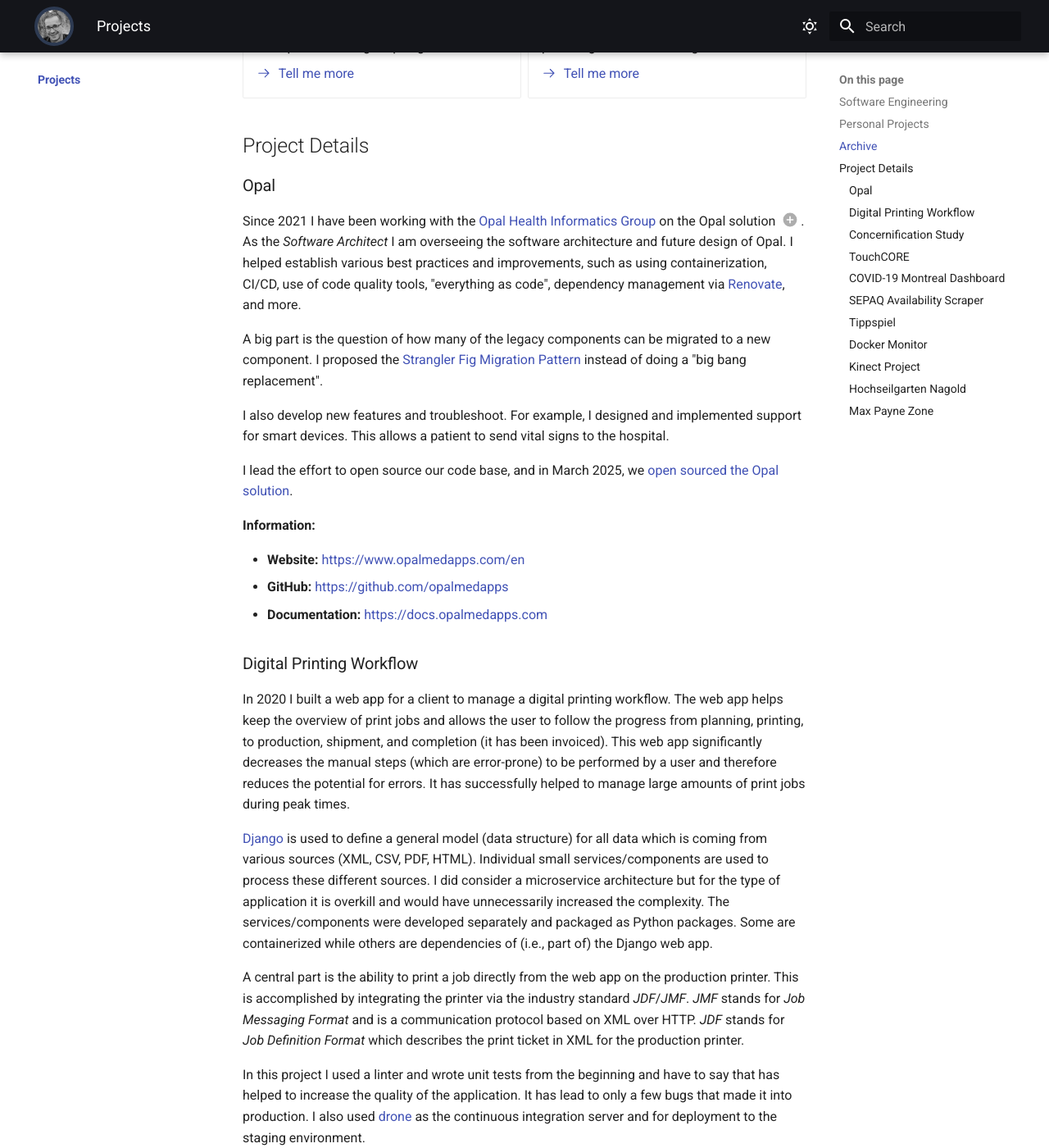
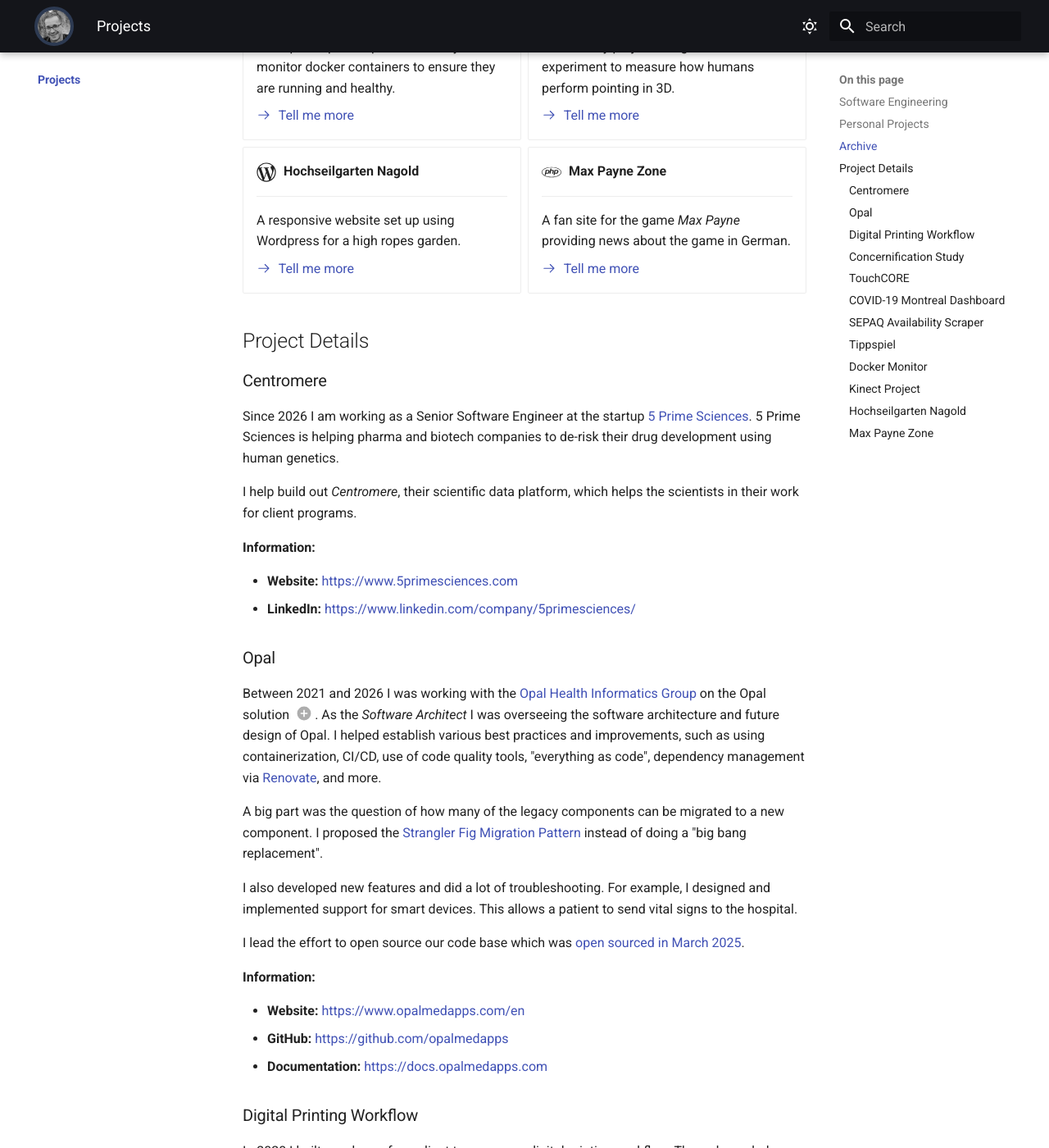
Before and after one commit to mschoettle/website, an MkDocs documentation site: the page built from docs/projects/index.md, in a window 1280 px wide and 1400 px high, scrolled down 1764 px. Shown: the whole window at 82% size. Built offline with MkDocs 1.6.1 and Material for MkDocs 9.7.7, drawn with Linux system fonts in a browser that asks for light colours; emoji names are drawn with the system emoji font; plug-ins that fetch from the network failed and are left out; some of the changed text lies outside the part shown.

Commit message:
add centromere

```diff
--- a/docs/projects/index.md
+++ b/docs/projects/index.md
@@ -6,6 +6,14 @@
 ## Software Engineering
 
 <div class="grid cards" markdown>
+
+- :dna:{ .lg .middle } **Centromere**
+
+    ---
+
+    A scientific data platform.
+
+    [:octicons-arrow-right-24: Tell me more](#centromere)
 
 - :material-heart-pulse:{ .lg .middle } **Opal**
 
@@ -116,24 +124,36 @@
 
 ## Project Details
 
+### Centromere
+
+Since 2026 I am working as a Senior Software Engineer at the startup [5 Prime Sciences](https://www.5primesciences.com).
+5 Prime Sciences is helping pharma and biotech companies to de-risk their drug development using human genetics.
+
+I help build out _Centromere_, their scientific data platform, which helps the scientists in their work for client programs.
+
+**Information:**
+
+- **Website:** https://www.5primesciences.com
+- **LinkedIn:** https://www.linkedin.com/company/5primesciences/
+
 ### Opal
 
-Since 2021 I have been working with the [Opal Health Informatics Group](https://www.opalmedapps.com) on the Opal solution (1).
-As the _Software Architect_ I am overseeing the software architecture and future design of Opal.
+Between 2021 and 2026 I was working with the [Opal Health Informatics Group](https://www.opalmedapps.com) on the Opal solution (1).
+As the _Software Architect_ I was overseeing the software architecture and future design of Opal.
 I helped establish various best practices and improvements, such as using containerization, CI/CD, use of code quality tools, "everything as code", dependency management via [Renovate](https://docs.renovatebot.com/), and more.
 { .annotate }
 
 1. Opal is a patient portal designed to empower patients with their medical information.
     It consists of the patient portal, and a hospital-facing part to manage the medical data as well as enrich it to make it more useful for patients.
 
-A big part is the question of how many of the legacy components can be migrated to a new component.
+A big part was the question of how many of the legacy components can be migrated to a new component.
 I proposed the [Strangler Fig Migration Pattern](https://martinfowler.com/bliki/StranglerFigApplication.html) instead of doing a "big bang replacement".
 
-I also develop new features and troubleshoot.
+I also developed new features and did a lot of troubleshooting.
 For example, I designed and implemented support for smart devices.
 This allows a patient to send vital signs to the hospital.
 
-I lead the effort to open source our code base, and in March 2025, we [open sourced the Opal solution](https://github.com/opalmedapps).
+I lead the effort to open source our code base which was [open sourced in March 2025](https://github.com/opalmedapps).
 
 **Information:**
 
```
